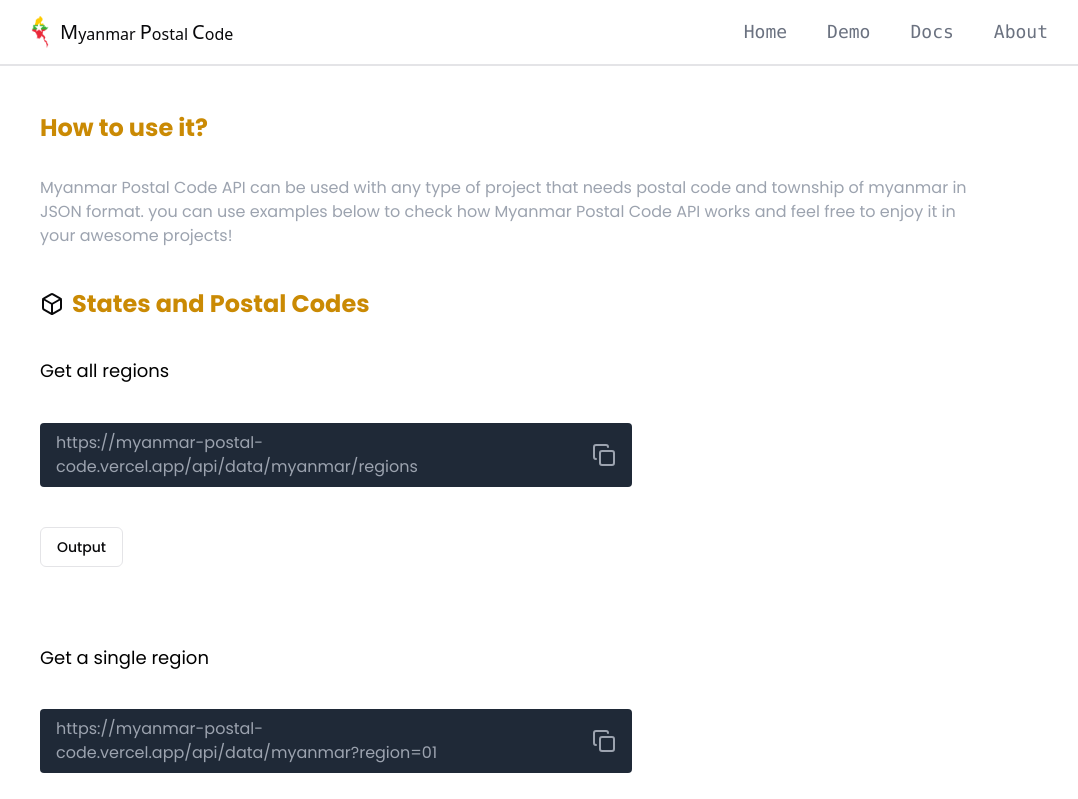
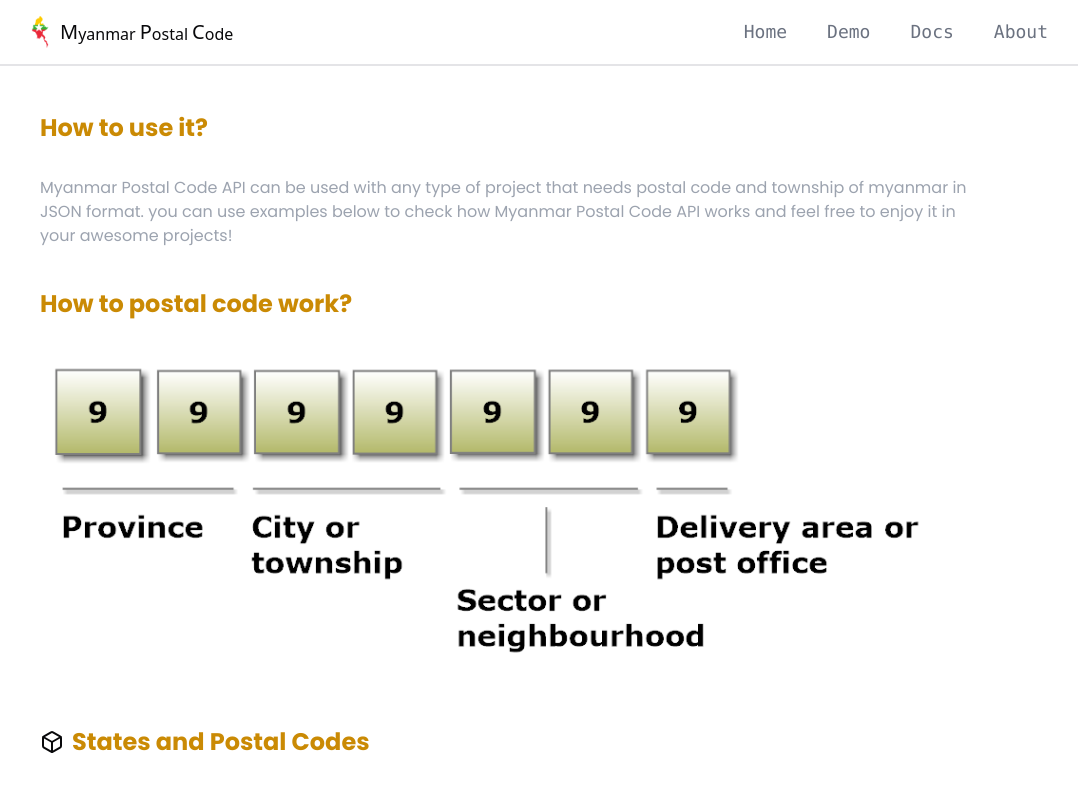
Before and after one commit to Minthantmg/MyanmarPostalCode, a Next.js app: page /docs in a window 1280 px wide. Shown: the top 799 px of the page, without its empty margins (104-1182 px from the left). Built offline with nearby package versions, Linux system fonts and the light colour scheme.

Commit message:
update ui

```diff
--- a/src/app/docs/page.tsx
+++ b/src/app/docs/page.tsx
@@ -3,6 +3,8 @@ import React from "react";
 import {Box} from "lucide-react";
 import Endpoint from "../../app/components/_endpoint"
 import Usage from "../../app/components/_usage"
+import detail from "../../../public/detail.png"
+import Image from "next/image";
 
 const page = () => {
 
@@ -19,6 +21,14 @@ const page = () => {
                         and feel free to enjoy it in your awesome projects!
                     </div>
                 </div>
+                <div>
+                    <div className="font-bold text-2xl text-yellow-600">
+                        How to postal code work?
+                    </div>
+                    <div className="pt-6">
+                        <Image src={detail} alt="detail_ing" />
+                    </div>
+                </div>
                 <div className="font-bold text-2xl flex items-center gap-2">
                     <Box/>
                     <div className="text-yellow-600">
```
